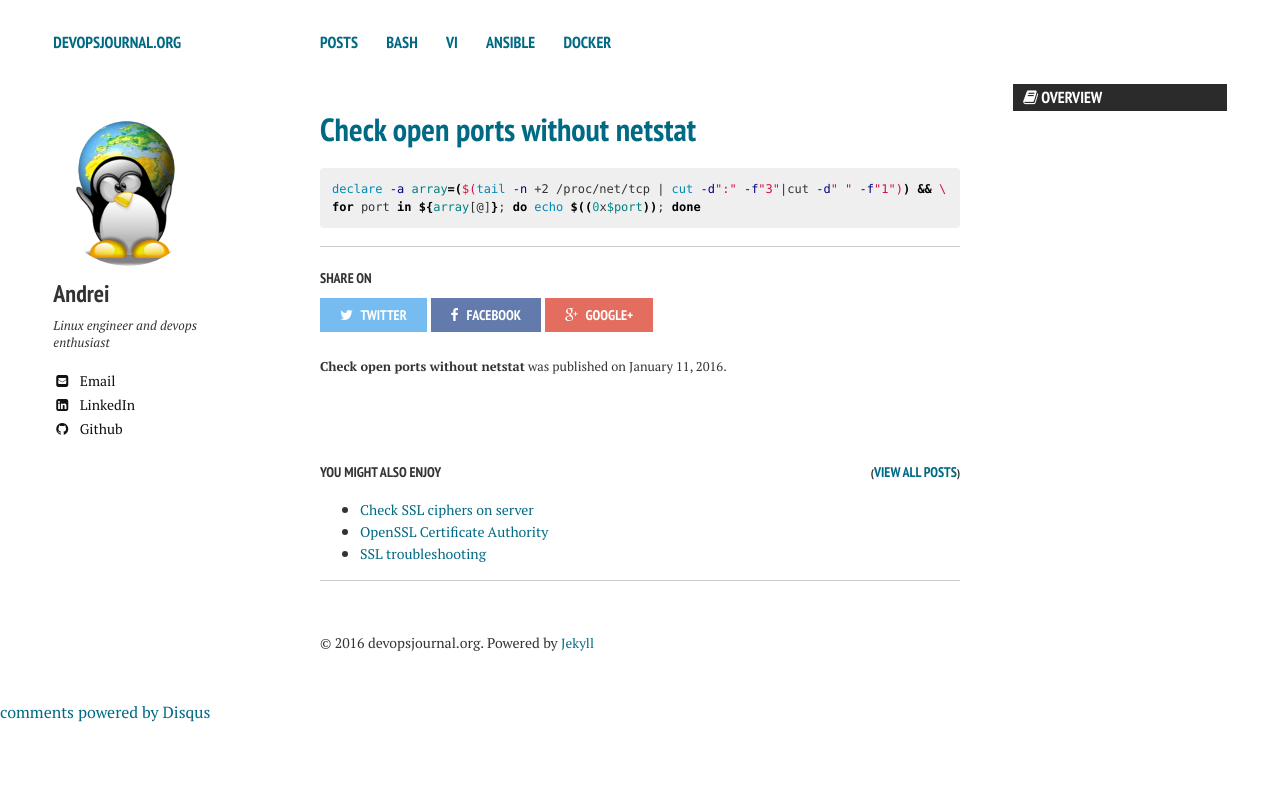
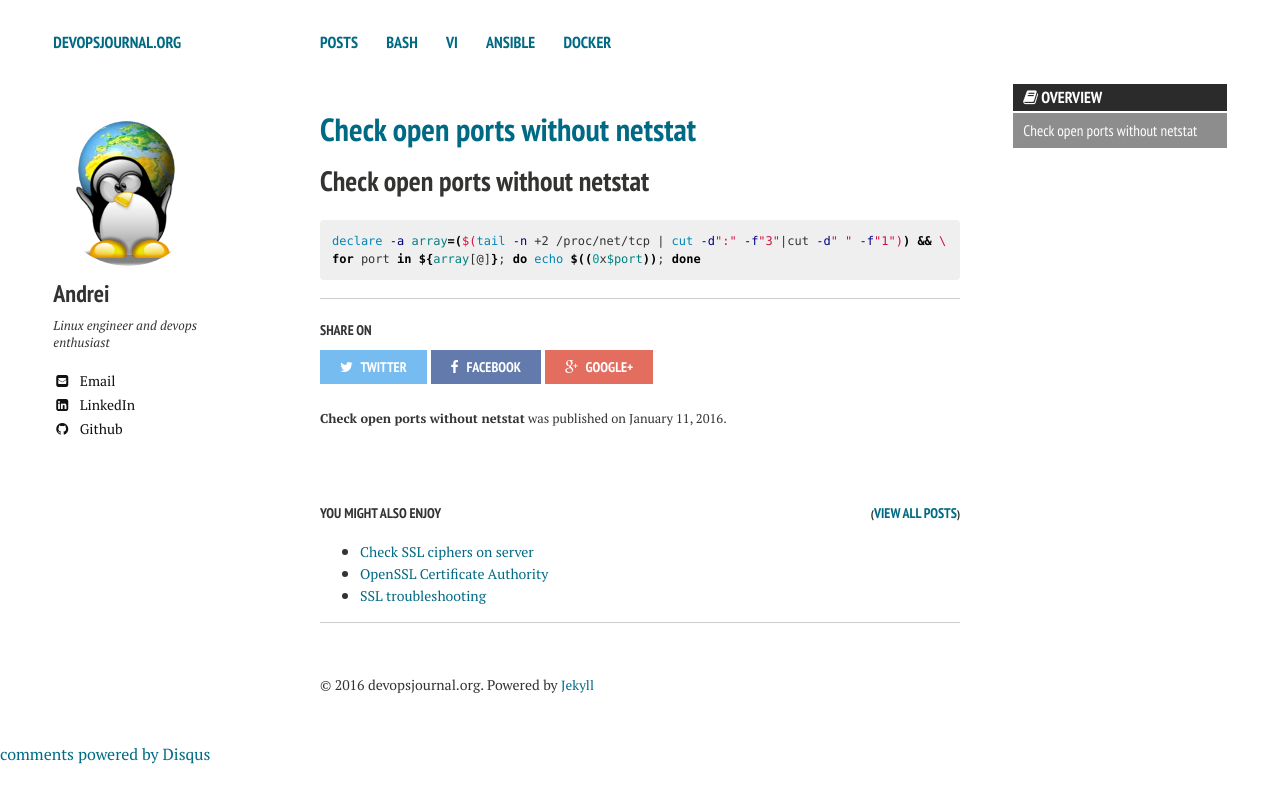
Before and after one commit to andreisid/andreisid.github.io, a Jekyll site: the page built from _posts/2016-01-11-check-open-ports-without-netstat.markdown, in a window 1280 px wide. Shown: the top 803 px of the page. Built offline with Jekyll 4.4.1, drawn with Linux system fonts in a browser that asks for light colours; nearby versions of some CDN libraries; comment, search, counter and statistics services are not loaded.

Commit message:
Update 2016-01-11-check-open-ports-without-netstat.markdown

```diff
--- a/_posts/2016-01-11-check-open-ports-without-netstat.markdown
+++ b/_posts/2016-01-11-check-open-ports-without-netstat.markdown
@@ -15,6 +15,8 @@ categories:
 
 {% include _toc.html %}
 
+## Check open ports without netstat
+
 {% highlight bash %}
 declare -a array=($(tail -n +2 /proc/net/tcp | cut -d":" -f"3"|cut -d" " -f"1")) && \
 for port in ${array[@]}; do echo $((0x$port)); done
```
